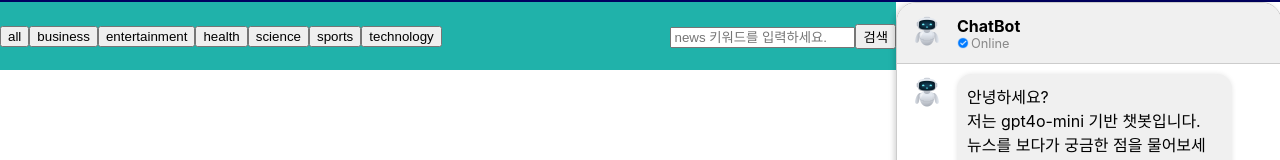
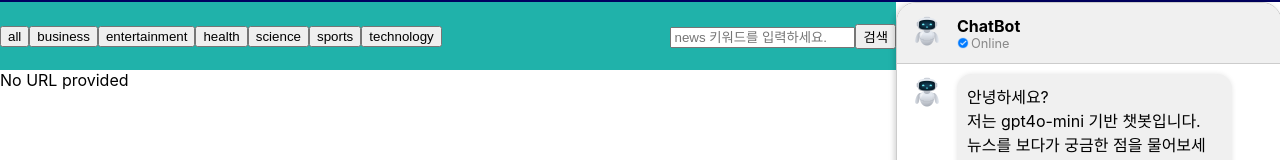
Before and after one commit to yyerrim/newsearch_client, a React (Create React App) app: page /news in a window 1280 px wide. Shown: the part 138-298 px from the top of the page. Built offline with nearby package versions, Linux system fonts and the light colour scheme; no server answers.

Commit message:
NewsPage Route 추가

```diff
--- a/src/App.js
+++ b/src/App.js
@@ -7,6 +7,7 @@ import Categories from "./components/Categories";
 import Search from "./components/Search";
 import MainNews from "./components/MainNews";
 import SearchNews from "./components/SearchNews";
+import NewsPage from "./components/NewsPage";
 import { BrowserRouter, Route, Routes } from "react-router-dom";
 
 function App() {
@@ -122,6 +123,7 @@ function App() {
                   path="/search"
                   element={<SearchNews newsList={newsList} search={search} />}
                 />
+                <Route path="/news" element={<NewsPage />} />
               </Routes>
             </div>
           </div>
```
